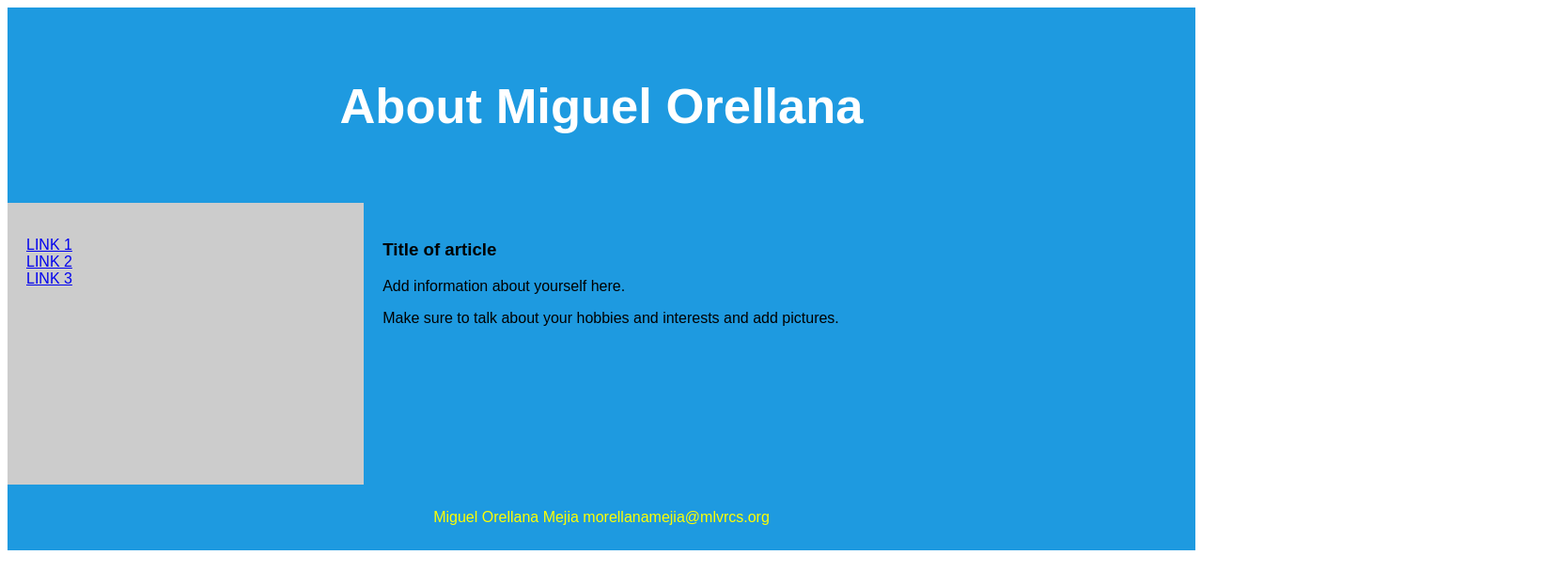
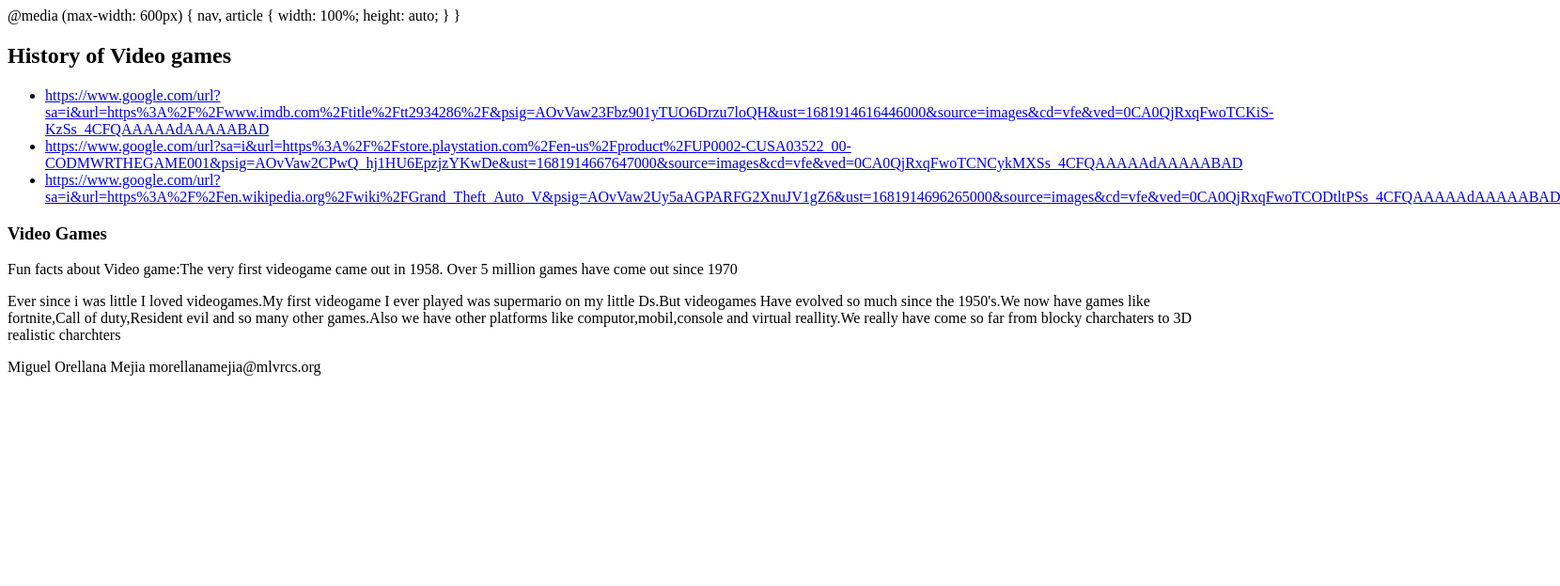
Before and after one commit to MLVRCS/website-morellanamejia, a plain HTML site: page index.html in a window 1280 px wide. Shown: the whole page at 94% size, 1660 px wide, since content can reach past the window. Drawn offline with Linux system fonts and the light colour scheme; grey boxes are pictures that could not be loaded.

Commit message:
Update index.html

```diff
--- a/index.html
+++ b/index.html
@@ -1,74 +1,3 @@
-<!DOCTYPE html>
-<html lang="en">
-<head>
-
-
-<!-- Chang your title here! -->
-<title>YOUR TITLE GOES HERE</title>
-
-<!-- DO NOT CHANGE ANY OF THIS -->
-<meta charset="utf-8">
-<meta name="viewport" content="width=device-width, initial-scale=1">
-
-
-<!-- Here is your stylesheet -->
-<style>
-* {
-  box-sizing: border-box;
-}
-
-body {
-  font-family: Arial, Helvetica, sans-serif;
-}
-
-/* Style the header */
-header {
-  background-color: #1E9AE0;
-  padding: 30px;
-  text-align: center;
-  font-size: 35px;
-  color: white;
-}
-
-/* Create two columns/boxes that floats next to each other */
-nav {
-  float: left;
-  width: 30%;
-  height: 300px; /* only for demonstration, should be removed */
-  background: #ccc;
-  padding: 20px;
-}
-
-/* Style the list inside the menu */
-nav ul {
-  list-style-type: none;
-  padding: 0;
-}
-
-article {
-  float: left;
-  padding: 20px;
-  width: 70%;
-  background-color: #1E9AE0;
-  height: 300px; /* only for demonstration, should be removed */
-}
-
-/* Clear floats after the columns */
-section::after {
-  content: "";
-  display: table;
-  clear: both;
-}
-
-/* Style the footer */
-footer {
-  background-color:#1E9AE0 ;
-  padding: 10px;
-  text-align: center;
-  color: yellow;
-}
-
-/* Responsive layout - makes the two columns/boxes stack on top of each other instead of next to each other, on small screens DO NOT CHANGE THIS! */
 @media (max-width: 600px) {
   nav, article {
     width: 100%;
@@ -77,27 +6,31 @@ footer {
 }
 </style>
 </head>
+<p style="background-image: url('https://hips.hearstapps.com/hmg-prod/images/most-popular-video-games-of-2022-1642612227.png?crop=1.00xw:1.00xh;0,0&resize=1200:*');">
+
 
 
 <body>
 
 <header>
-  <h2>About Miguel Orellana</h2>
+  <h2>History of Video games
+</h2>
 </header>
 
 <section>
   <nav>
     <ul>
-      <li><a href="#">LINK 1</a></li>
-      <li><a href="#">LINK 2</a></li>
-      <li><a href="#">LINK 3</a></li>
+      <li><a href="#">https://www.google.com/url?sa=i&url=https%3A%2F%2Fwww.imdb.com%2Ftitle%2Ftt2934286%2F&psig=AOvVaw23Fbz901yTUO6Drzu7loQH&ust=1681914616446000&source=images&cd=vfe&ved=0CA0QjRxqFwoTCKiS-KzSs_4CFQAAAAAdAAAAABAD</a></li>
+      <li><a href="#">https://www.google.com/url?sa=i&url=https%3A%2F%2Fstore.playstation.com%2Fen-us%2Fproduct%2FUP0002-CUSA03522_00-CODMWRTHEGAME001&psig=AOvVaw2CPwQ_hj1HU6EpzjzYKwDe&ust=1681914667647000&source=images&cd=vfe&ved=0CA0QjRxqFwoTCNCykMXSs_4CFQAAAAAdAAAAABAD</a></li>
+      <li><a href="#">https://www.google.com/url?sa=i&url=https%3A%2F%2Fen.wikipedia.org%2Fwiki%2FGrand_Theft_Auto_V&psig=AOvVaw2Uy5aAGPARFG2XnuJV1gZ6&ust=1681914696265000&source=images&cd=vfe&ved=0CA0QjRxqFwoTCODtltPSs_4CFQAAAAAdAAAAABAD</a></li>
     </ul>
   </nav>
 
   <article>
-    <h1>Title of article</h1>
-    <p>Add information about yourself here.</p>
-    <p>Make sure to talk about your hobbies and interests and add pictures.</p>
+    <h1>Video Games</h1>
+    <p>Fun facts about Video game:The very first videogame came out in 1958.
+    Over 5 million games have come out since 1970</p>
+    <p>Ever since i was little I loved videogames.My first videogame I ever played was supermario on my little Ds.But videogames Have evolved so much since the 1950's.We now have games like fortnite,Call of duty,Resident evil and so many other games.Also we have other platforms like computor,mobil,console and virtual reallity.We really have come so far from blocky charchaters to 3D realistic charchters</p>
   </article>
 </section>
 
```
